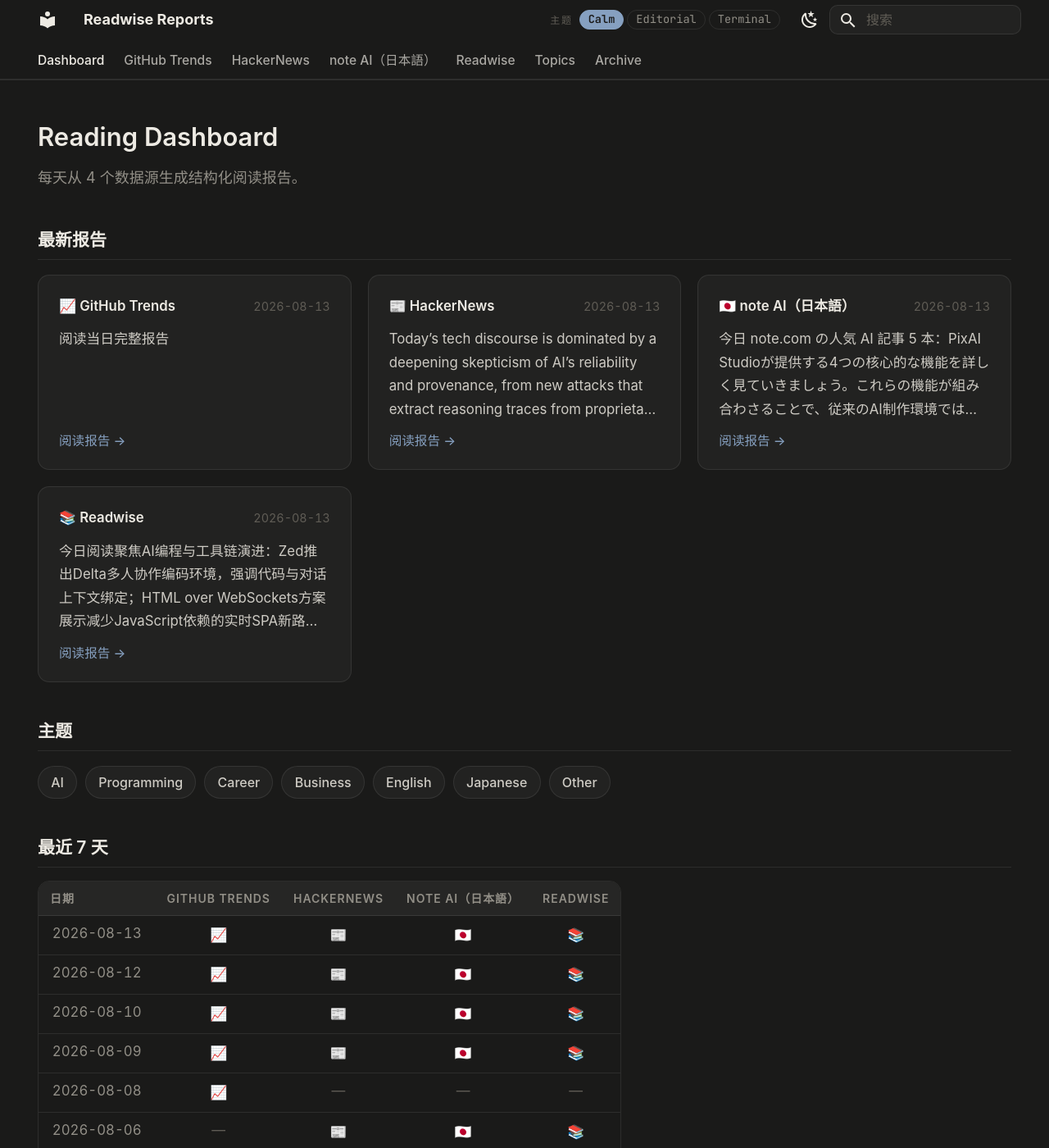
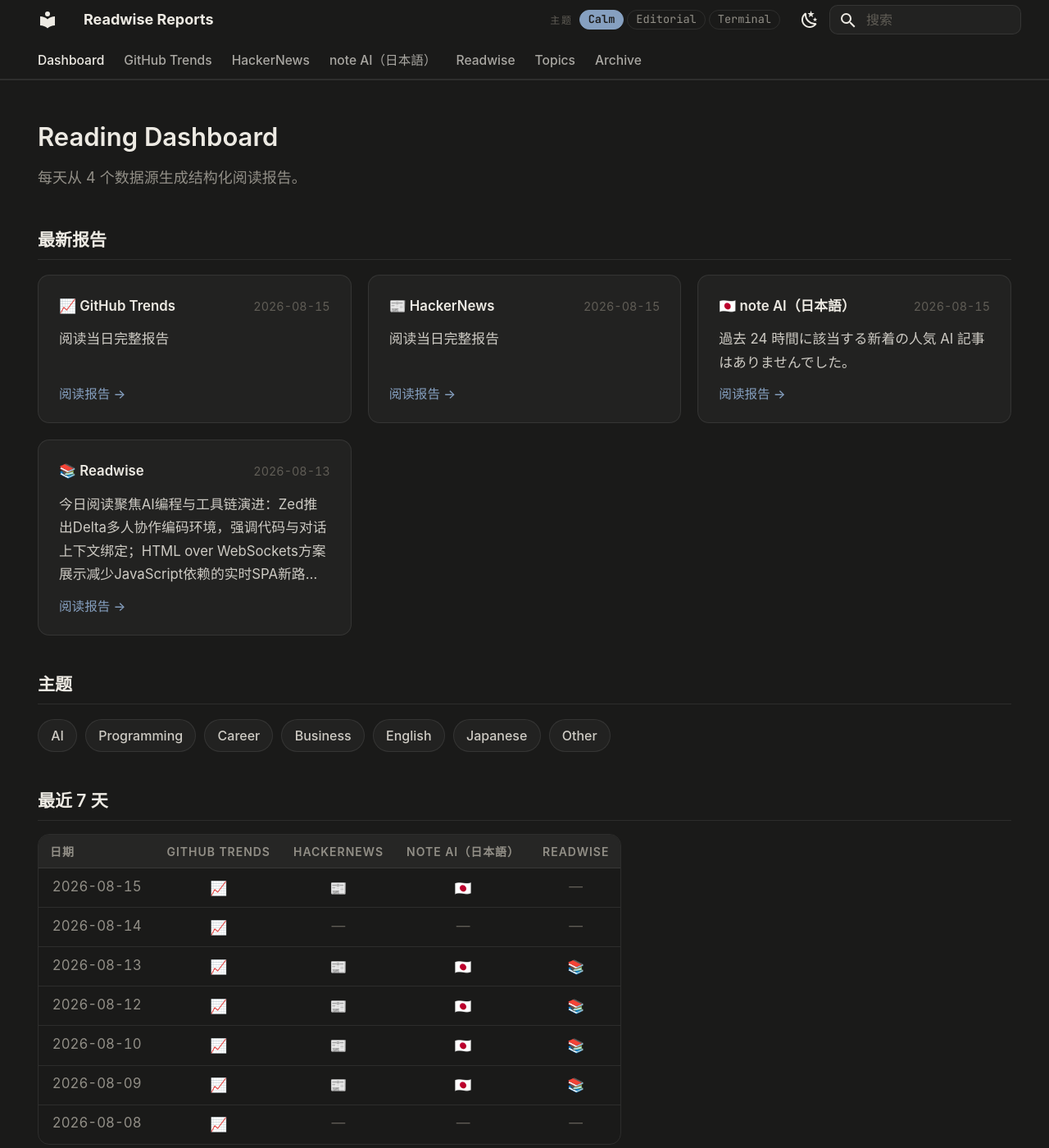
Before and after one commit to mxggle/readwise-reports, an MkDocs documentation site: the page built from docs/index.md, in a window 1280 px wide and 1400 px high. Shown: the whole window at 82% size. Built offline with MkDocs 1.6.1 and Material for MkDocs 9.7.7, drawn with Linux system fonts in a browser that asks for light colours.

```diff
--- a/docs/index.md
+++ b/docs/index.md
@@ -12,19 +12,19 @@ hide:
 ## 最新报告
 
 <div class="rw-cards">
-<a class="rw-card" href="github-trends/2026-08-13/">
-  <span class="rw-card__head"><span class="rw-card__source">📈 GitHub Trends</span><time class="rw-card__date">2026-08-13</time></span>
+<a class="rw-card" href="github-trends/2026-08-15/">
+  <span class="rw-card__head"><span class="rw-card__source">📈 GitHub Trends</span><time class="rw-card__date">2026-08-15</time></span>
   <span class="rw-card__summary">阅读当日完整报告</span>
   <span class="rw-card__cta">阅读报告 →</span>
 </a>
-<a class="rw-card" href="hn/2026-08-13/">
-  <span class="rw-card__head"><span class="rw-card__source">📰 HackerNews</span><time class="rw-card__date">2026-08-13</time></span>
-  <span class="rw-card__summary">Today’s tech discourse is dominated by a deepening skepticism of AI’s reliability and provenance, from new attacks that extract reasoning traces from proprietary models to growing …</span>
+<a class="rw-card" href="hn/2026-08-15/">
+  <span class="rw-card__head"><span class="rw-card__source">📰 HackerNews</span><time class="rw-card__date">2026-08-15</time></span>
+  <span class="rw-card__summary">阅读当日完整报告</span>
   <span class="rw-card__cta">阅读报告 →</span>
 </a>
-<a class="rw-card" href="note-com-jp/2026-08-13/">
-  <span class="rw-card__head"><span class="rw-card__source">🇯🇵 note AI（日本語）</span><time class="rw-card__date">2026-08-13</time></span>
-  <span class="rw-card__summary">今日 note.com の人気 AI 記事 5 本：PixAI Studioが提供する4つの核心的な機能を詳しく見ていきましょう。これらの機能が組み合わさることで、従来のAI制作環境では実現困難だった「ワンストップ制作体験」が実現しています。 / AIは追い詰められたとき、何を変えるのか？——「追従型」と「拡大型」という仮説メモ / 副業で稼ぐために一番大事…</span>
+<a class="rw-card" href="note-com-jp/2026-08-15/">
+  <span class="rw-card__head"><span class="rw-card__source">🇯🇵 note AI（日本語）</span><time class="rw-card__date">2026-08-15</time></span>
+  <span class="rw-card__summary">過去 24 時間に該当する新着の人気 AI 記事はありませんでした。</span>
   <span class="rw-card__cta">阅读报告 →</span>
 </a>
 <a class="rw-card" href="readwise/2026-08-13/">
@@ -51,12 +51,12 @@ hide:
 <table class="rw-archive">
 <thead><tr><th>日期</th><th>GitHub Trends</th><th>HackerNews</th><th>note AI（日本語）</th><th>Readwise</th></tr></thead>
 <tbody>
+<tr><td class="rw-archive__date">2026-08-15</td><td><a href="github-trends/2026-08-15/" title="GitHub Trends · 2026-08-15" aria-label="GitHub Trends · 2026-08-15">📈</a></td><td><a href="hn/2026-08-15/" title="HackerNews · 2026-08-15" aria-label="HackerNews · 2026-08-15">📰</a></td><td><a href="note-com-jp/2026-08-15/" title="note AI（日本語） · 2026-08-15" aria-label="note AI（日本語） · 2026-08-15">🇯🇵</a></td><td class="rw-archive__miss">—</td></tr>
+<tr><td class="rw-archive__date">2026-08-14</td><td><a href="github-trends/2026-08-14/" title="GitHub Trends · 2026-08-14" aria-label="GitHub Trends · 2026-08-14">📈</a></td><td class="rw-archive__miss">—</td><td class="rw-archive__miss">—</td><td class="rw-archive__miss">—</td></tr>
 <tr><td class="rw-archive__date">2026-08-13</td><td><a href="github-trends/2026-08-13/" title="GitHub Trends · 2026-08-13" aria-label="GitHub Trends · 2026-08-13">📈</a></td><td><a href="hn/2026-08-13/" title="HackerNews · 2026-08-13" aria-label="HackerNews · 2026-08-13">📰</a></td><td><a href="note-com-jp/2026-08-13/" title="note AI（日本語） · 2026-08-13" aria-label="note AI（日本語） · 2026-08-13">🇯🇵</a></td><td><a href="readwise/2026-08-13/" title="Readwise · 2026-08-13" aria-label="Readwise · 2026-08-13">📚</a></td></tr>
 <tr><td class="rw-archive__date">2026-08-12</td><td><a href="github-trends/2026-08-12/" title="GitHub Trends · 2026-08-12" aria-label="GitHub Trends · 2026-08-12">📈</a></td><td><a href="hn/2026-08-12/" title="HackerNews · 2026-08-12" aria-label="HackerNews · 2026-08-12">📰</a></td><td><a href="note-com-jp/2026-08-12/" title="note AI（日本語） · 2026-08-12" aria-label="note AI（日本語） · 2026-08-12">🇯🇵</a></td><td><a href="readwise/2026-08-12/" title="Readwise · 2026-08-12" aria-label="Readwise · 2026-08-12">📚</a></td></tr>
 <tr><td class="rw-archive__date">2026-08-10</td><td><a href="github-trends/2026-08-10/" title="GitHub Trends · 2026-08-10" aria-label="GitHub Trends · 2026-08-10">📈</a></td><td><a href="hn/2026-08-10/" title="HackerNews · 2026-08-10" aria-label="HackerNews · 2026-08-10">📰</a></td><td><a href="note-com-jp/2026-08-10/" title="note AI（日本語） · 2026-08-10" aria-label="note AI（日本語） · 2026-08-10">🇯🇵</a></td><td><a href="readwise/2026-08-10/" title="Readwise · 2026-08-10" aria-label="Readwise · 2026-08-10">📚</a></td></tr>
 <tr><td class="rw-archive__date">2026-08-09</td><td><a href="github-trends/2026-08-09/" title="GitHub Trends · 2026-08-09" aria-label="GitHub Trends · 2026-08-09">📈</a></td><td><a href="hn/2026-08-09/" title="HackerNews · 2026-08-09" aria-label="HackerNews · 2026-08-09">📰</a></td><td><a href="note-com-jp/2026-08-09/" title="note AI（日本語） · 2026-08-09" aria-label="note AI（日本語） · 2026-08-09">🇯🇵</a></td><td><a href="readwise/2026-08-09/" title="Readwise · 2026-08-09" aria-label="Readwise · 2026-08-09">📚</a></td></tr>
 <tr><td class="rw-archive__date">2026-08-08</td><td><a href="github-trends/2026-08-08/" title="GitHub Trends · 2026-08-08" aria-label="GitHub Trends · 2026-08-08">📈</a></td><td class="rw-archive__miss">—</td><td class="rw-archive__miss">—</td><td class="rw-archive__miss">—</td></tr>
-<tr><td class="rw-archive__date">2026-08-06</td><td class="rw-archive__miss">—</td><td><a href="hn/2026-08-06/" title="HackerNews · 2026-08-06" aria-label="HackerNews · 2026-08-06">📰</a></td><td><a href="note-com-jp/2026-08-06/" title="note AI（日本語） · 2026-08-06" aria-label="note AI（日本語） · 2026-08-06">🇯🇵</a></td><td><a href="readwise/2026-08-06/" title="Readwise · 2026-08-06" aria-label="Readwise · 2026-08-06">📚</a></td></tr>
-<tr><td class="rw-archive__date">2026-08-05</td><td><a href="github-trends/2026-08-05/" title="GitHub Trends · 2026-08-05" aria-label="GitHub Trends · 2026-08-05">📈</a></td><td class="rw-archive__miss">—</td><td class="rw-archive__miss">—</td><td class="rw-archive__miss">—</td></tr>
 </tbody>
 </table>
--- a/mkdocs.yml
+++ b/mkdocs.yml
@@ -45,6 +45,8 @@ nav:
   - GitHub Trends:
       - github-trends/index.md
       - 2026-08:
+          - 2026-08-15: github-trends/2026-08-15.md
+          - 2026-08-14: github-trends/2026-08-14.md
           - 2026-08-13: github-trends/2026-08-13.md
           - 2026-08-12: github-trends/2026-08-12.md
           - 2026-08-10: github-trends/2026-08-10.md
@@ -111,6 +113,7 @@ nav:
   - HackerNews:
       - hn/index.md
       - 2026-08:
+          - 2026-08-15: hn/2026-08-15.md
           - 2026-08-13: hn/2026-08-13.md
           - 2026-08-12: hn/2026-08-12.md
           - 2026-08-10: hn/2026-08-10.md
@@ -172,6 +175,7 @@ nav:
   - note AI（日本語）:
       - note-com-jp/index.md
       - 2026-08:
+          - 2026-08-15: note-com-jp/2026-08-15.md
           - 2026-08-13: note-com-jp/2026-08-13.md
           - 2026-08-12: note-com-jp/2026-08-12.md
           - 2026-08-10: note-com-jp/2026-08-10.md
```
Also changed, not shown: docs/github-trends/2026-08-14.md (added, +85 -0 lines), docs/github-trends/2026-08-15.md (added, +85 -0 lines), docs/github-trends/index.md (+4 -2 lines), docs/hn/2026-08-15.md (added, +175 -0 lines), docs/hn/index.md (+4 -3 lines), docs/note-com-jp/2026-08-15.md (added, +12 -0 lines), docs/note-com-jp/index.md (+4 -3 lines).
